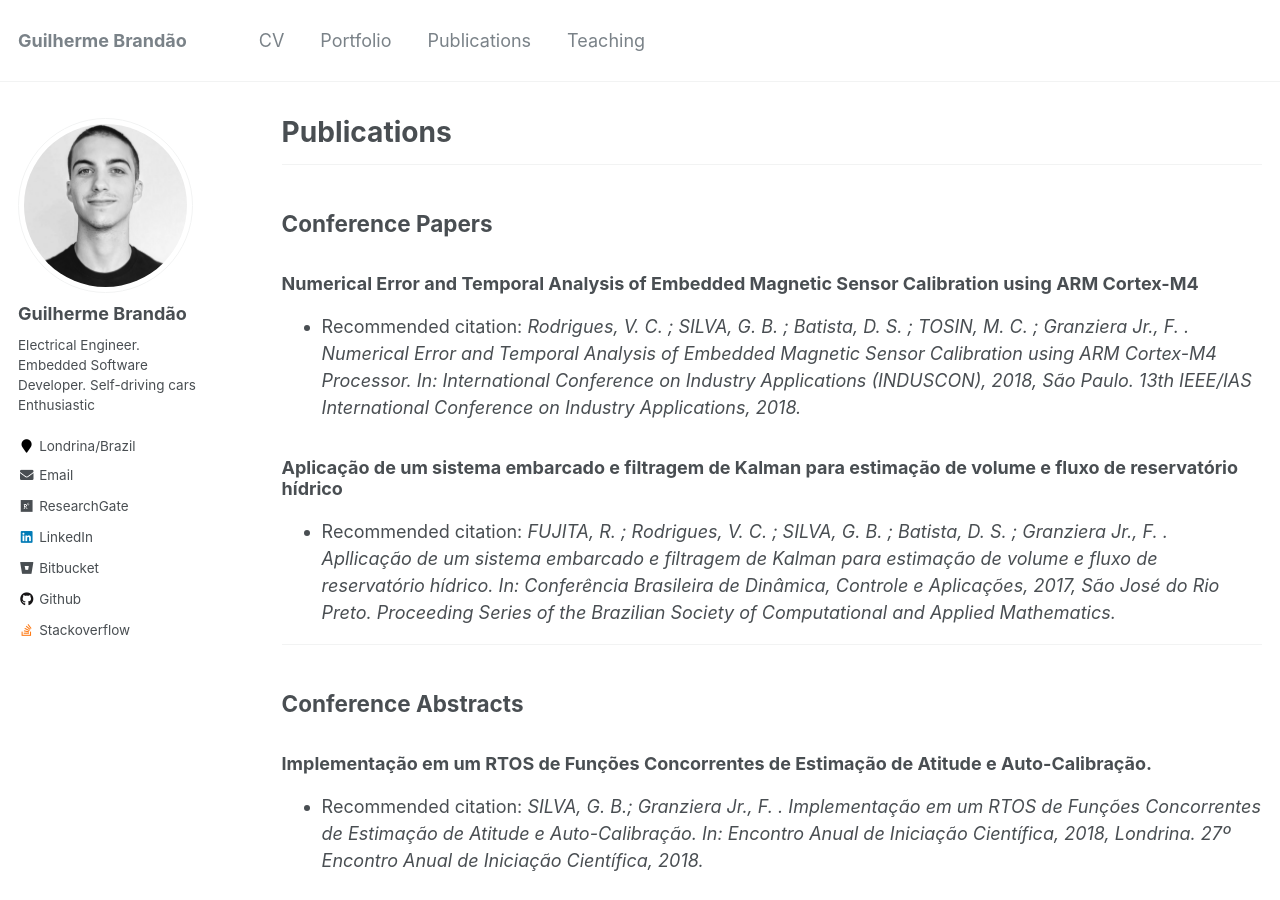
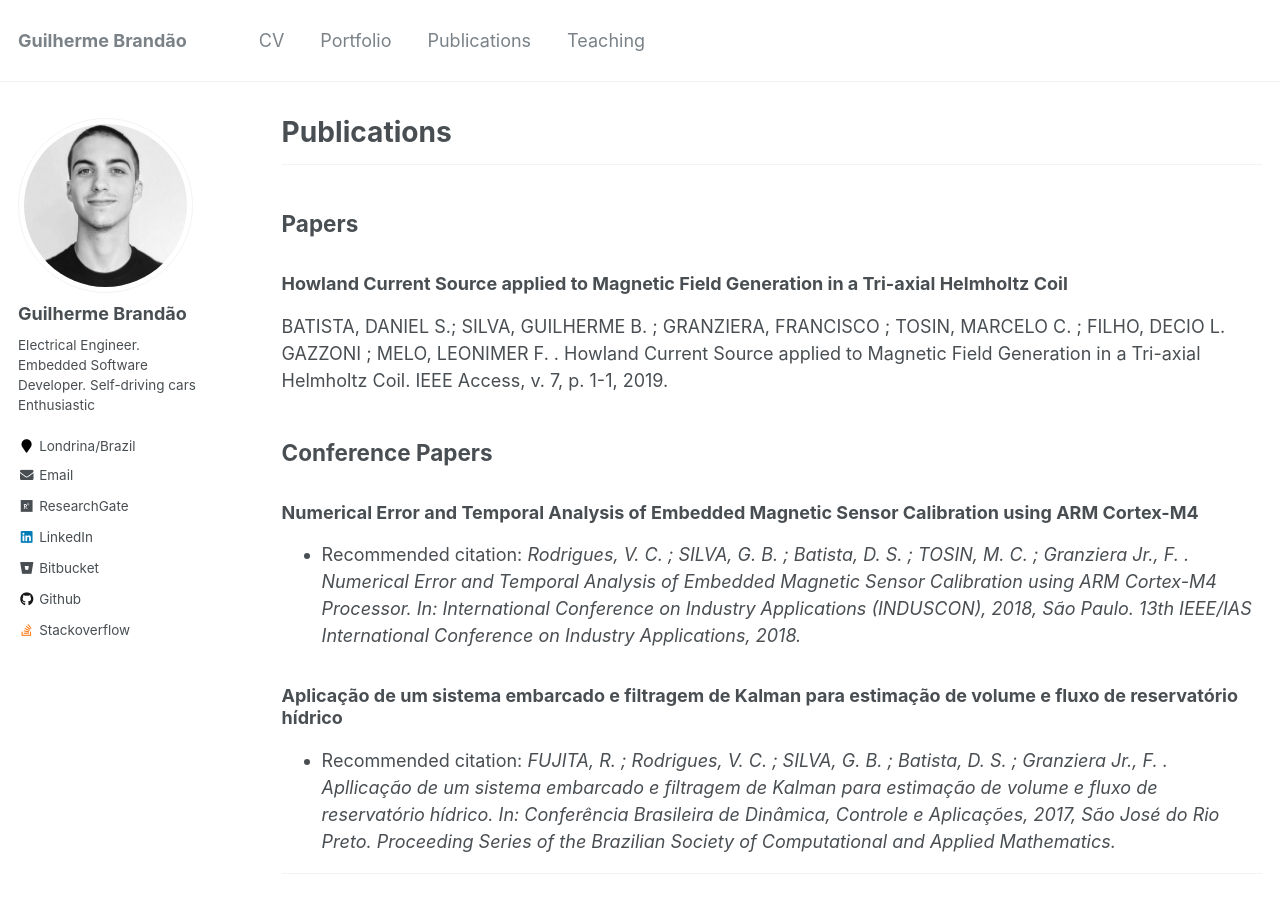
Before and after one commit to brandaogbs/brandaogbs.github.io, a Jekyll site: the page built from _pages/publications.md, in a window 1280 px wide and 900 px high. Built offline with Jekyll 4.4.1, drawn with Linux system fonts in a browser that asks for light colours.

Commit message:
Update publications.md

```diff
--- a/_pages/publications.md
+++ b/_pages/publications.md
@@ -6,7 +6,10 @@
 ---
 
 ---
+## Papers
 
+### Howland Current Source applied to Magnetic Field Generation in a Tri-axial Helmholtz Coil
+BATISTA, DANIEL S.; SILVA, GUILHERME B. ; GRANZIERA, FRANCISCO ; TOSIN, MARCELO C. ; FILHO, DECIO L. GAZZONI ; MELO, LEONIMER F. . Howland Current Source applied to Magnetic Field Generation in a Tri-axial Helmholtz Coil. IEEE Access, v. 7, p. 1-1, 2019.
 
 ## Conference Papers
 
```
